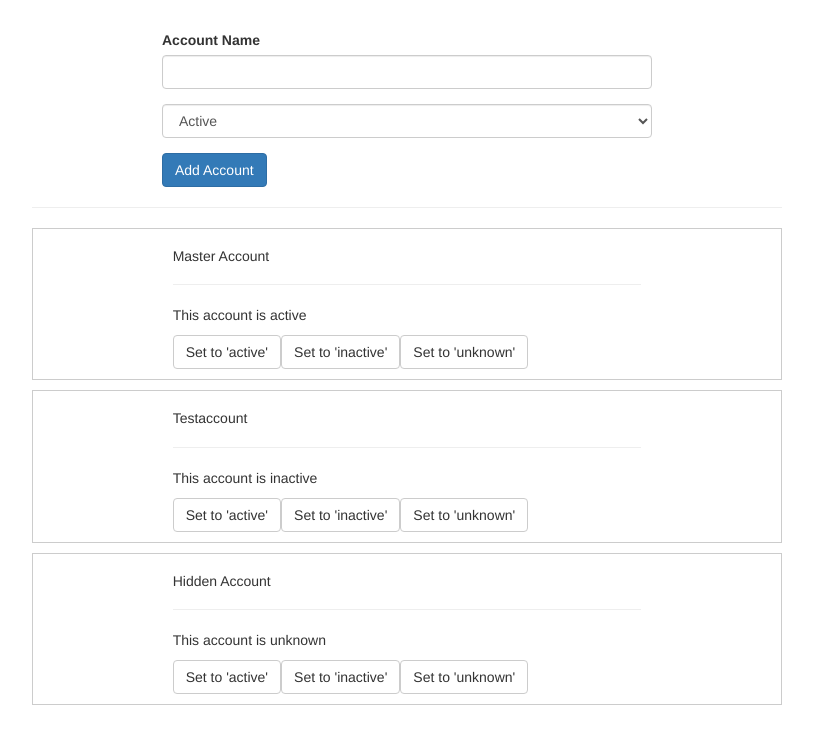
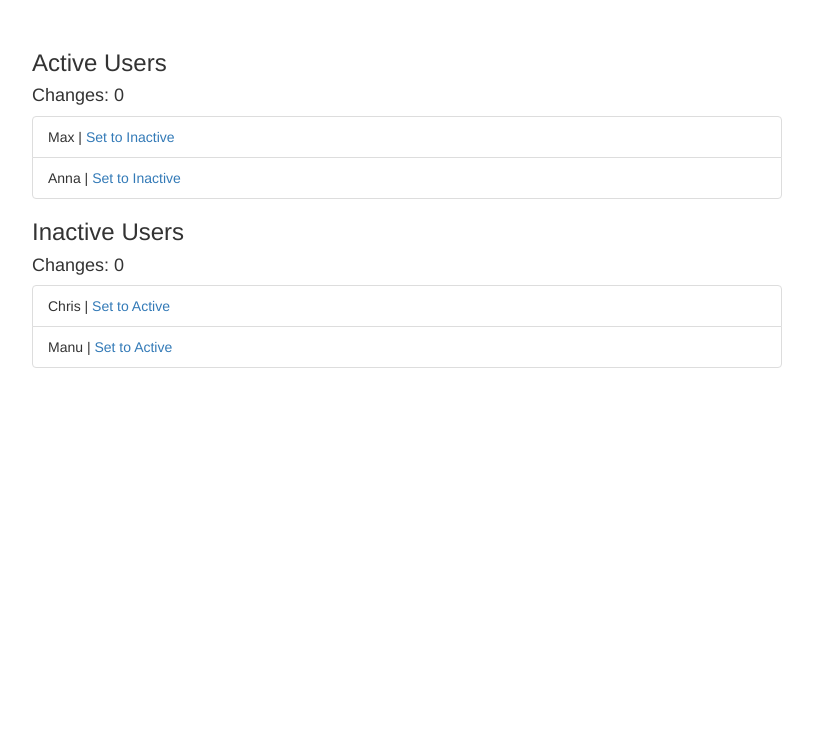
Before and after one commit to davidmstirn/angular-app, an Angular app in the folder my-first-app/: page / in a window 1280 px wide. Shown: the top 744 px of the page, without its empty margins (233-1046 px from the left). Built offline with nearby package versions, Linux system fonts and the light colour scheme.

Commit message:
Assignment 5

```diff
--- /dev/null
+++ b/my-first-app/src/app/active-users/active-users.component.html
@@ -0,0 +1,9 @@
+<h3>Active Users</h3>
+<h4>Changes: {{ updateCount }}</h4>
+<ul class="list-group">
+  <li
+    class="list-group-item"
+    *ngFor="let user of users; let i = index">
+    {{ user }} | <a href="#" (click)="onSetToInactive(i)">Set to Inactive</a>
+  </li>
+</ul>
--- /dev/null
+++ b/my-first-app/src/app/active-users/active-users.component.ts
@@ -0,0 +1,27 @@
+import {Component, OnInit} from '@angular/core';
+import {UsersService} from "../services/users.service";
+import {CounterService} from "../services/counter.service";
+
+@Component({
+  selector: 'app-active-users',
+  templateUrl: './active-users.component.html',
+  styleUrls: ['./active-users.component.css']
+})
+export class ActiveUsersComponent implements OnInit {
+  users: string[];
+  updateCount: number;
+
+  constructor(private usersService: UsersService,
+              private counterService: CounterService) {
+  }
+
+  ngOnInit() {
+    this.users = this.usersService.activeUsers;
+    this.updateCount = this.counterService.activationCount;
+    this.counterService.activationChange.subscribe((value)=>this.updateCount = value);
+  }
+
+  onSetToInactive(id: number) {
+    this.usersService.setToInactive(id);
+  }
+}
--- a/my-first-app/src/app/app.component.html
+++ b/my-first-app/src/app/app.component.html
@@ -1,12 +1,13 @@
 <div class="container">
   <div class="row">
     <div class="col-xs-12 col-md-8 col-md-offset-2">
-      <app-new-account></app-new-account>
-      <hr>
-      <app-account
-        *ngFor="let acc of accounts; let i = index"
-        [account]="acc"
-        [id]="i"></app-account>
+      <app-active-users></app-active-users>
+      <app-inactive-users></app-inactive-users>
     </div>
+    <!--
+      Optimize this app by adding a UsersService which manages the active and inactive users.
+
+      Also add a CounterService which counts the number of active->inactive and inactive->active actions.
+    -->
   </div>
 </div>
--- a/my-first-app/src/app/app.component.ts
+++ b/my-first-app/src/app/app.component.ts
@@ -1,18 +1,9 @@
-import {Component, OnInit} from '@angular/core';
-import {AccountsService} from "./services/accounts.service";
+import { Component } from '@angular/core';
 
 @Component({
   selector: 'app-root',
   templateUrl: './app.component.html',
   styleUrls: ['./app.component.css']
 })
-export class AppComponent implements OnInit {
-  accounts: {name: string, status: string}[] = [];
-
-  constructor(private accountsService: AccountsService) {
-  }
-
-  ngOnInit() {
-    this.accounts = this.accountsService.accounts;
-  }
+export class AppComponent {
 }
--- /dev/null
+++ b/my-first-app/src/app/inactive-users/inactive-users.component.html
@@ -0,0 +1,9 @@
+<h3>Inactive Users</h3>
+<h4>Changes: {{ updateCount }}</h4>
+<ul class="list-group">
+  <li
+    class="list-group-item"
+    *ngFor="let user of users; let i = index">
+    {{ user }} | <a href="#" (click)="onSetToActive(i)">Set to Active</a>
+  </li>
+</ul>
--- /dev/null
+++ b/my-first-app/src/app/inactive-users/inactive-users.component.ts
@@ -0,0 +1,27 @@
+import {Component, OnInit} from '@angular/core';
+import {UsersService} from "../services/users.service";
+import {CounterService} from "../services/counter.service";
+
+@Component({
+  selector: 'app-inactive-users',
+  templateUrl: './inactive-users.component.html',
+  styleUrls: ['./inactive-users.component.css']
+})
+export class InactiveUsersComponent implements OnInit {
+  users: string[];
+  updateCount: number;
+
+  constructor(private usersService: UsersService,
+              private counterService: CounterService) {
+  }
+
+  ngOnInit() {
+    this.users = this.usersService.inactiveUsers;
+    this.updateCount = this.counterService.deactivationCount;
+    this.counterService.deactivationChange.subscribe((value)=>this.updateCount = value);
+  }
+
+  onSetToActive(id: number) {
+    this.usersService.setToActive(id);
+  }
+}
--- /dev/null
+++ b/my-first-app/src/app/services/counter.service.ts
@@ -0,0 +1,23 @@
+import {EventEmitter, Injectable} from "@angular/core";
+
+@Injectable({providedIn:'root'})
+export class CounterService {
+    activationCount: number = 0;
+    deactivationCount: number = 0;
+
+    activationChange = new EventEmitter<number>();
+    deactivationChange = new EventEmitter<number>();
+
+    constructor() {
+    }
+
+    incrementActivationCount(amount: number = 1){
+        this.activationCount+=amount;
+        this.activationChange.emit(this.activationCount);
+    }
+
+    incrementDeactivationCount(amount: number = 1){
+        this.deactivationCount+=amount;
+        this.deactivationChange.emit(this.deactivationCount);
+    }
+}
--- /dev/null
+++ b/my-first-app/src/app/services/users.service.ts
@@ -0,0 +1,23 @@
+import {Injectable} from "@angular/core";
+import {CounterService} from "./counter.service";
+
+@Injectable({providedIn:'root'})
+export class UsersService {
+    activeUsers = ['Max', 'Anna'];
+    inactiveUsers = ['Chris', 'Manu'];
+
+    constructor(private counterService: CounterService) {
+    }
+
+    setToInactive(id: number) {
+        this.inactiveUsers.push(this.activeUsers[id]);
+        this.activeUsers.splice(id, 1);
+        this.counterService.incrementDeactivationCount();
+    }
+
+    setToActive(id: number) {
+        this.activeUsers.push(this.inactiveUsers[id]);
+        this.inactiveUsers.splice(id, 1);
+        this.counterService.incrementActivationCount();
+    }
+}
```
Also changed, not shown: my-first-app/src/app/app.module.ts (+4 -6 lines), my-first-app/src/app/active-users/active-users.component.css (added), my-first-app/src/app/inactive-users/inactive-users.component.css (added).
